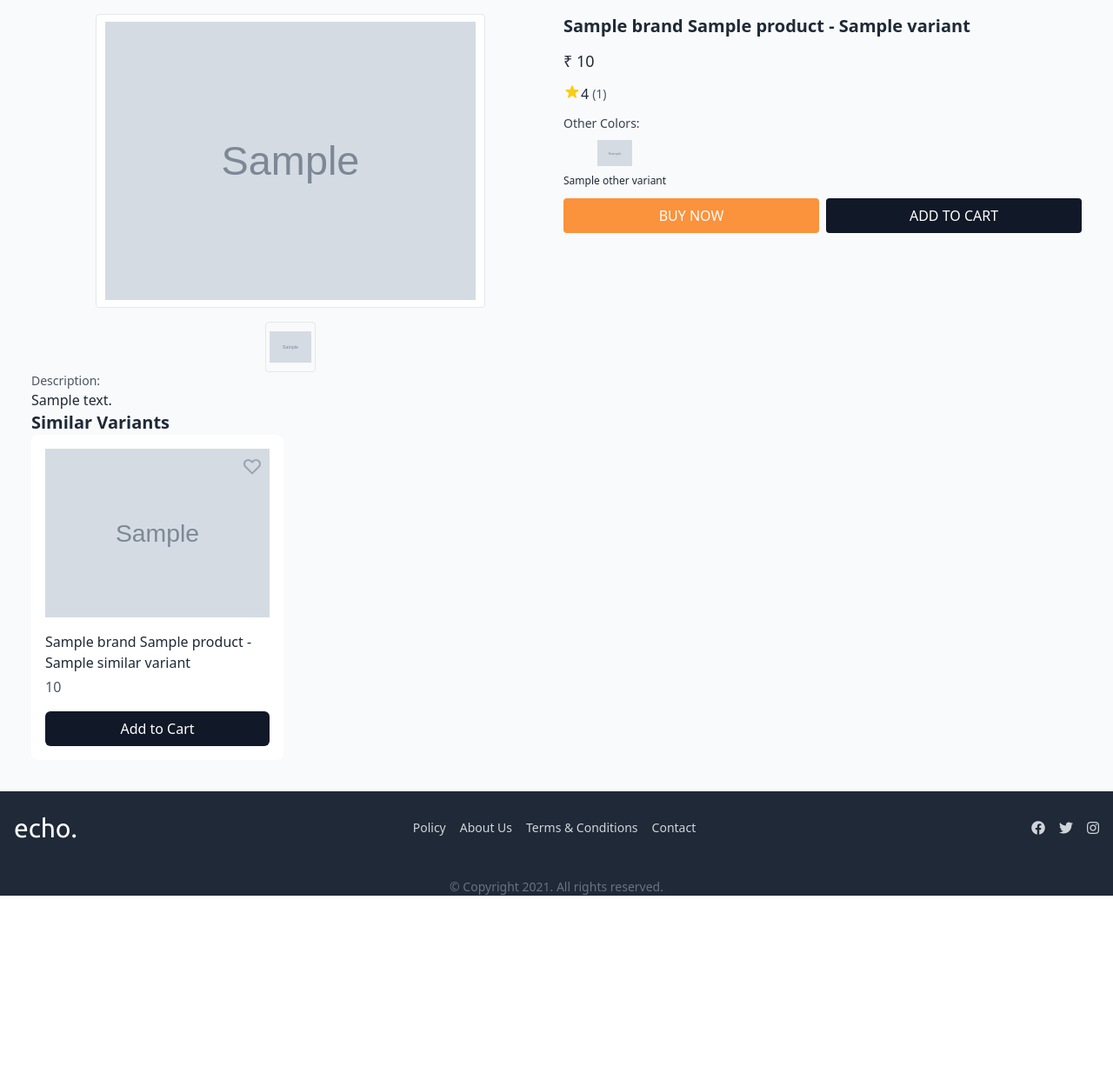
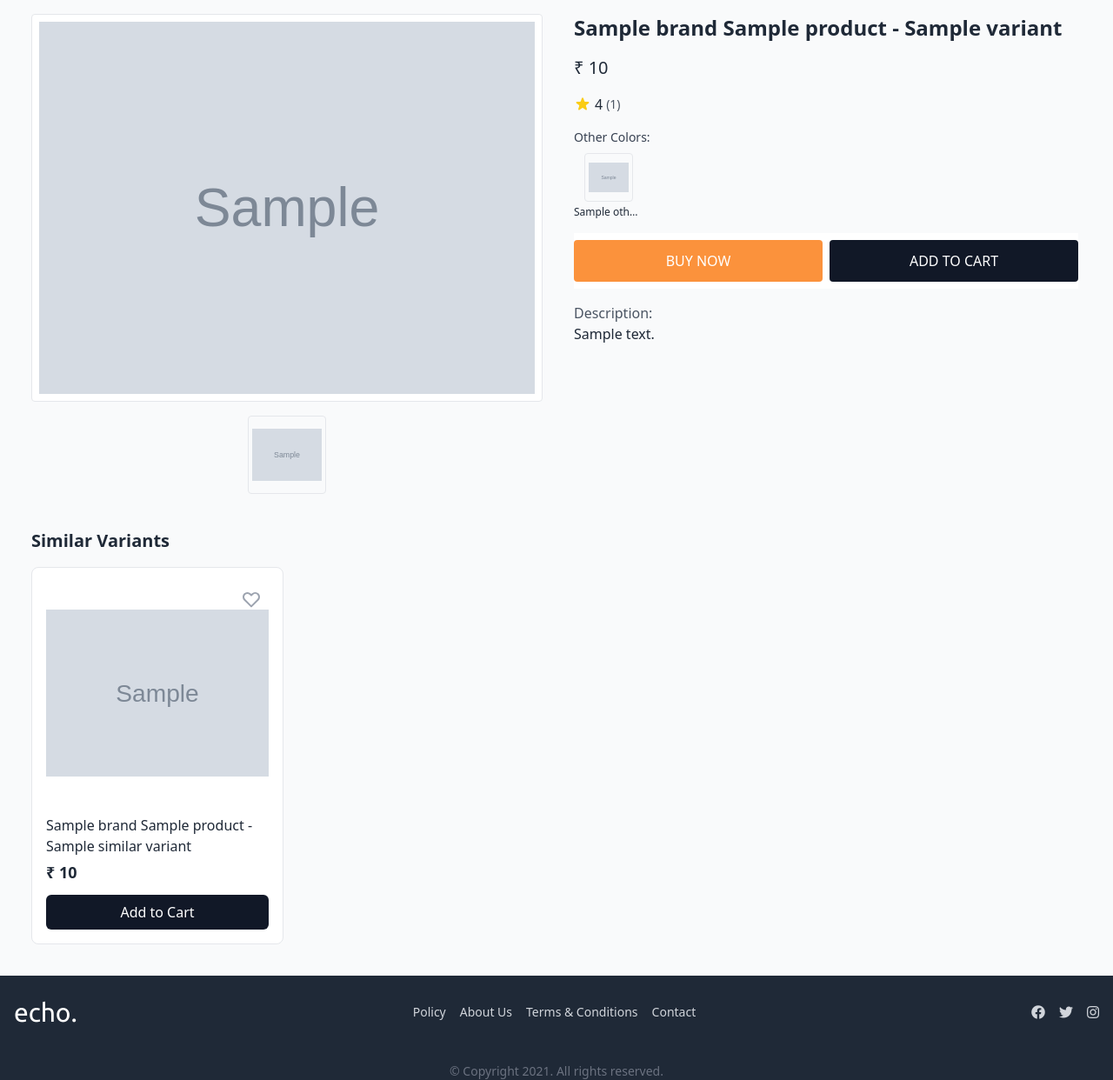
Before and after one commit to ajmalmd/echo, a Django app: template store/templates/store/variant_view.html in a window 1280 px wide. Shown: the part 124-1366 px from the top of the page at 87% size. Before the commit the page ends 1154 px from the top, so only its background shows below. Run offline with Django 3.2, Linux system fonts and the light colour scheme; the template is opened without the code that fills it: most values are stand-ins (such as "Sample title", 1, 10 or a date in 2020); grey boxes marked "Sample" are stand-in pictures; some libraries are stand-ins or nearby versions.

Commit message:
similar variant

```diff
--- a/store/templates/store/variant_view.html
+++ b/store/templates/store/variant_view.html
@@ -6,60 +6,69 @@
 {% endblock %}
 
 {% block content %}
-  <div class="container mx-auto px-4 py-4">
-    <nav class="text-gray-300 text-sm mb-4">
+  <style>
+    #productInfo::-webkit-scrollbar {
+      display: none;
+    }
+
+    @media (max-width: 768px) {
+      #zoomContainer {
+        display: none !important;
+      }
+
+      #mainImage {
+        cursor: default;
+      }
+    }
+  </style>
+  <div class="container mx-auto px-4 py-4 max-w-7xl">
+    <nav class="text-gray-300 text-sm mb-4 overflow-x-auto whitespace-nowrap">
       <a href="{% url 'home' %}" class="text-blue-400 hover:underline">Home</a> &raquo;
       <a href="{% url 'store_products' %}" class="text-blue-400 hover:underline">Products</a>
       &raquo;
-      <span>{{ product.name }}</span>
+      <span class="truncate inline-block max-w-[200px] align-bottom">{{ product.name }}</span>
     </nav>
-    <div class="grid grid-cols-1 md:grid-cols-2 gap-4">
+
+    <div class="grid grid-cols-1 md:grid-cols-2 gap-6 lg:gap-8">
       <!-- Product Images -->
       <div class="space-y-4">
-        <!-- Main Image Container -->
-        <div class="relative border rounded p-2 bg-white max-w-md mx-auto">
-          <img src="{{ variant_images.first.image_path.url }}" alt="{{ product.name }}" class="w-full h-auto max-h-80 object-contain cursor-zoom-in" id="mainImage" onmousemove="zoomImage(event)" onmouseenter="showZoomContainer()" onmouseleave="hideZoomContainer()" />
-          <!-- Zoom Container -->
-          <div id="zoomContainer" class="hidden absolute top-0 left-full ml-4 border bg-white rounded-lg overflow-hidden" style="width: 300px; height: 300px;">
+        <div class="relative border rounded p-2 bg-white mx-auto">
+          <img src="{{ variant_images.first.image_path.url }}" alt="{{ product.name }}" class="w-full h-auto max-h-[400px] md:max-h-[500px] object-contain cursor-zoom-in" id="mainImage" onmousemove="zoomImage(event)" onmouseenter="showZoomContainer()" onmouseleave="hideZoomContainer()" />
+          <div id="zoomContainer" class="hidden absolute top-0 left-full ml-4 border bg-white rounded-lg overflow-hidden z-10" style="width: 300px; height: 300px;">
             <img id="zoomedImage" class="object-contain" />
           </div>
         </div>
-
-        <!-- Thumbnail Images -->
-        <div class="flex justify-center gap-2 overflow-x-auto px-4">
+        <div class="flex justify-start md:justify-center gap-2 overflow-x-auto pb-2 px-1">
           {% for image in variant_images %}
-            <button class="flex-shrink-0 border rounded p-1 hover:border-blue-500 focus:border-blue-500" onclick="updateMainImage('{{ image.image_path.url }}')"><img src="{{ image.image_path.url }}" alt="{{ product.name }}" class="w-12 h-12 object-contain" /></button>
+            <button class="flex-shrink-0 border rounded p-1 hover:border-blue-500 focus:border-blue-500 transition-colors" onclick="updateMainImage('{{ image.image_path.url }}')"><img src="{{ image.image_path.url }}" alt="{{ product.name }}" class="w-16 h-16 sm:w-20 sm:h-20 object-contain" /></button>
           {% endfor %}
         </div>
       </div>
 
       <!-- Product Info -->
-      <div class="space-y-3">
-        <h1 class="text-xl font-bold">{{ brand.name }} {{ product.name }} - {{ variant.name }}</h1>
-        <div class="text-lg flex items-center gap-2">
+      <div class="space-y-4 overflow-y-auto max-h-[calc(100vh-2rem)] no-scrollbar px-1" id="productInfo">
+        <h1 class="text-xl sm:text-2xl font-bold">{{ brand.name }} {{ product.name }} - {{ variant.name }}</h1>
+        <div class="text-lg sm:text-xl flex flex-wrap items-center gap-2">
           {% if variant.is_discount_active and discounted_price %}
-            <!-- Display the discounted price -->
             <span class="text-black-500 font-semibold">₹ {{ discounted_price|floatformat:2 }}</span>
-            <!-- Show the original price as strikethrough -->
             <span class="text-gray-500 line-through">₹ {{ variant.price }}</span>
-            <!-- Show the discount type and value -->
             {% if variant.discount_type == 'percentage' %}
-              <span class="text-green-600">({{ variant.discount_value }}% OFF)</span>
+              <span class="text-green-600 text-base">({{ variant.discount_value }}% OFF)</span>
             {% elif variant.discount_type == 'fixed' %}
-              <span class="text-green-600">(₹ {{ variant.discount_value }} OFF)</span>
+              <span class="text-green-600 text-base">(₹ {{ variant.discount_value }} OFF)</span>
             {% endif %}
           {% else %}
-            <!-- If no discount is active, just show the original price -->
-            <span class="text-lg">₹ {{ variant.price }}</span>
+            <span>₹ {{ variant.price }}</span>
           {% endif %}
         </div>
+
         <div class="flex items-center gap-1">
-          <div class="flex">
+          <div class="flex items-center">
             {% if rating.rating %}
               <svg class="w-5 h-5 text-yellow-400" fill="currentColor" viewBox="0 0 20 20">
                 <path d="M9.049 2.927c.3-.921 1.603-.921 1.902 0l1.07 3.292a1 1 0 00.95.69h3.462c.969 0 1.371 1.24.588 1.81l-2.8 2.034a1 1 0 00-.364 1.118l1.07 3.292c.3.921-.755 1.688-1.54 1.118l-2.8-2.034a1 1 0 00-1.175 0l-2.8 2.034c-.784.57-1.838-.197-1.539-1.118l1.07-3.292a1 1 0 00-.364-1.118L2.98 8.72c-.783-.57-.38-1.81.588-1.81h3.461a1 1 0 00.951-.69l1.07-3.292z" />
               </svg>
-              <span class="text-md text-gray-800">{{ rating.rating }}</span>
+              <span class="text-md text-gray-800 ml-1">{{ rating.rating }}</span>
             {% endif %}
           </div>
           {% if rating.count %}
@@ -68,60 +77,64 @@
         </div>
 
         <!-- Color Selection -->
-        <div class="space-y-1">
+        <div class="space-y-2">
           {% if other_variants %}
             <label class="block text-sm font-medium text-gray-700">Other Colors:</label>
           {% endif %}
-          <div class="flex gap-2">
+          <div class="flex flex-wrap gap-3">
             {% for other_variant in other_variants %}
               <a href="{% url 'view_variant' other_variant.id %}" class="block text-center">
-                <img src="{{ other_variant.images.first.image_path.url }}" alt="{{ other_variant.name }}" class="w-10 h-10 object-contain mx-auto" />
-                <p class="text-xs mt-1">{{ other_variant.name }}</p>
+                <img src="{{ other_variant.images.first.image_path.url }}" alt="{{ other_variant.name }}" class="w-12 h-12 sm:w-14 sm:h-14 object-contain mx-auto border rounded p-1 hover:border-blue-500 transition-colors" />
+                <p class="text-xs mt-1 max-w-[80px] truncate">{{ other_variant.name }}</p>
               </a>
             {% endfor %}
           </div>
-          {% comment %} <p class="text-sm text-gray-600">Selected: {{ variant.name }}</p> {% endcomment %}
         </div>
 
         <!-- Action Buttons -->
-        <div class="flex gap-2">
-          <button class="flex-1 bg-orange-400 text-white px-4 py-2 rounded hover:bg-orange-500 transition">BUY NOW</button>
-          <button class="flex-1 bg-gray-900 text-white px-4 py-2 rounded hover:bg-gray-800 transition">ADD TO CART</button>
+        <div class="flex flex-col sm:flex-row gap-2 sticky bottom-0 bg-white py-2">
+          <button class="flex-1 bg-orange-400 text-white px-4 py-3 rounded hover:bg-orange-500 transition text-sm sm:text-base font-medium">BUY NOW</button>
+          <button class="flex-1 bg-gray-900 text-white px-4 py-3 rounded hover:bg-gray-800 transition text-sm sm:text-base font-medium">ADD TO CART</button>
+        </div>
+
+        <div class="pb-4">
+          <p class="text-sm sm:text-base text-gray-600">
+            Description: <br />{{ product.description|linebreaks }}
+          </p>
         </div>
       </div>
     </div>
-    <div>
-      <p class="text-sm text-gray-600">
-        Description: <br />{{ product.description|linebreaks }}
-      </p>
-    </div>
-    <h2 class="text-xl font-bold">Similar Variants</h2>
-    <div class="grid grid-cols-4 gap-4">
+
+    <!-- Similar Products Section -->
+    <h2 class="text-xl font-semibold mt-8 mb-4">Similar Variants</h2>
+    <div class="grid grid-cols-2 sm:grid-cols-3 lg:grid-cols-4 gap-3 sm:gap-4">
       {% for similar_variant in similar_variants %}
-        <a href="{% url 'view_variant' similar_variant.id %}">
-          <div class="bg-white p-4 rounded-lg">
+        <a href="{% url 'view_variant' similar_variant.id %}" class="block">
+          <div class="bg-white p-3 sm:p-4 rounded-lg border hover:shadow-lg transition-shadow">
             <div class="relative">
-              <img src="{{ similar_variant.images.first.image_path.url }}" alt="{{ similar_variant.name }}" class="w-full h-auto" />
-              <button class="absolute top-2 right-2 text-gray-400 hover:text-red-500">
-                <svg xmlns="http://www.w3.org/2000/svg" class="h-6 w-6" fill="none" viewBox="0 0 24 24" stroke="currentColor">
+              <img src="{{ similar_variant.images.first.image_path.url }}" alt="{{ similar_variant.name }}" class="w-full aspect-square object-contain" />
+              <button class="absolute top-2 right-2 text-gray-400 hover:text-red-500 transition-colors">
+                <svg xmlns="http://www.w3.org/2000/svg" class="h-5 w-5 sm:h-6 sm:w-6" fill="none" viewBox="0 0 24 24" stroke="currentColor">
                   <path stroke-linecap="round" stroke-linejoin="round" stroke-width="2" d="M4.318 6.318a4.5 4.5 0 000 6.364L12 20.364l7.682-7.682a4.5 4.5 0 00-6.364-6.364L12 7.636l-1.318-1.318a4.5 4.5 0 00-6.364 0z" />
                 </svg>
               </button>
             </div>
-            <div class="mt-4">
-              <h3 class="font-medium">{{ similar_variant.product.brand.name }} {{ similar_variant.product.name }} - {{ similar_variant.name }}</h3>
+            <div class="mt-3">
+              <h3 class="font-medium text-sm sm:text-base line-clamp-2">{{ similar_variant.product.brand.name }} {{ similar_variant.product.name }} - {{ similar_variant.name }}</h3>
               {% if similar_variant.is_discount_active %}
-                <p class="text-sm line-through">₹ {{ similar_variant.price }}</p>
-                <p class="text-lg font-bold text-black-600">₹ {{ similar_variant.discounted_price|floatformat:2 }}</p>
+                <div class="flex items-center gap-2 mt-1">
+                  <p class="text-base sm:text-lg font-bold text-black-600">₹ {{ similar_variant.discounted_price|floatformat:2 }}</p>
+                  <p class="text-xs sm:text-sm line-through text-gray-500">₹ {{ similar_variant.price }}</p>
+                </div>
               {% else %}
-                <p class="text-gray-600 mt-1">{{ similar_variant.price }}</p>
+                <p class="text-base sm:text-lg font-bold text-black-600 mt-1">₹ {{ similar_variant.price }}</p>
               {% endif %}
-              <button class="mt-4 w-full bg-gray-900 text-white px-4 py-2 rounded-md hover:bg-gray-800 transition-colors">Add to Cart</button>
+              <button class="mt-3 w-full bg-gray-900 text-white px-3 py-2 rounded-md hover:bg-gray-800 transition-colors text-sm sm:text-base">Add to Cart</button>
             </div>
           </div>
         </a>
       {% empty %}
-        <p>No similar variants found.</p>
+        <p class="col-span-full text-center text-gray-500 py-4">No similar variants found.</p>
       {% endfor %}
     </div>
   </div>
--- a/store/views.py
+++ b/store/views.py
@@ -278,7 +278,7 @@ def view_variant(request, variant_id):
     other_variants = product.variants.exclude(id=variant_id)
     variant_images = variant.images.all()
     rating={"rating":4.5,"count":100}
-    similar_variants = product.get_similar_variants(exclude_variant=variant)
+    similar_variants = variant.get_similar_variants()
 
     context = {
         "variant": variant,
```
Also changed, not shown: manager/models.py (+15 -18 lines).
